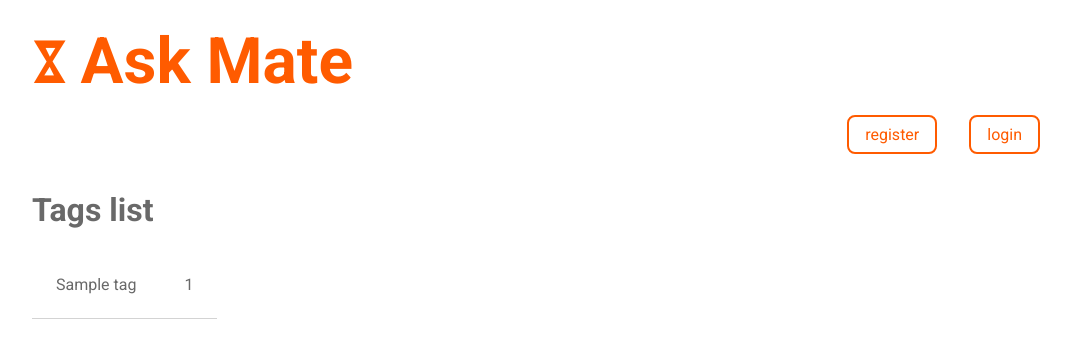
After one commit to janiszewskipeter/ask-mate, a Flask app: template templates/tag_list.html in a window 1280 px wide. The commit adds this page. Shown: the top 358 px of the page, without its empty margins (96-1167 px from the left). Run offline with Flask 2, Linux system fonts and the light colour scheme; the template is opened without the code that fills it: most values are stand-ins (such as "Sample title", 1, 10 or a date in 2020).

Commit message:
tag list page added

```diff
--- a/server.py
+++ b/server.py
@@ -27,6 +27,11 @@ def index():
 def users_list():
     users = data_manager.get_users()
     return render_template('users.html', users=users)
+
+@app.route("/tags")
+def tag_list():
+    tags = data_manager.get_tags_with_count()
+    return render_template('tag_list.html', tags=tags)
 
 
 @app.route("/list/")
--- a/templates/index.html
+++ b/templates/index.html
@@ -12,6 +12,7 @@
 <div class="button_area">
     <a href="/">
     </a>
+    <div class="button small"><a href={{ url_for('tag_list') }}>tag list</a></div>
     {% if logedin == True %}
         <div class="button small"><a href="{{ url_for('users_list') }}">show users list </a></div>
         <div class="button small"><a href={{ url_for('logout') }}>logout</a></div>
--- /dev/null
+++ b/templates/tag_list.html
@@ -0,0 +1,35 @@
+<!DOCTYPE html>
+<html lang="en">
+<head>
+    <meta charset="utf-8">
+        <title>Tags</title>
+        <link href="https://fonts.googleapis.com/css2?family=Roboto:wght@300;400;700&display=swap" rel="stylesheet">
+        <link rel="stylesheet" type="text/css" href={{ url_for('static', filename='style.css') }}>
+</head>
+<body>
+<div class="header">
+<a href="/"><div class="logo">ೱ Ask Mate</div></a>
+<div class="button_area">
+    <a href="/">
+    </a>
+    {% if logedin == True %}
+        <div class="button small"><a href="{{ url_for('users_list') }}">show users list </a></div>
+        <div class="button small"><a href={{ url_for('logout') }}>logout</a></div>
+    {% else %}
+        <div class="button small"><a href={{ url_for('register') }}>register</a></div>
+        <div class="button small"><a href={{ url_for('login') }}>login</a></div>
+    {% endif %}
+</div>
+</div>
+<h1>Tags list</h1>
+<table>
+    {% for tag in tags %}
+        <tr>
+            <td>{{ tag.name }}</td>
+            <td>{{ tag.count }}</td>
+        </tr>
+    {% endfor %}
+</table>
+
+</body>
+</html>
```
Also changed, not shown: data_manager.py (+10 -0 lines).
